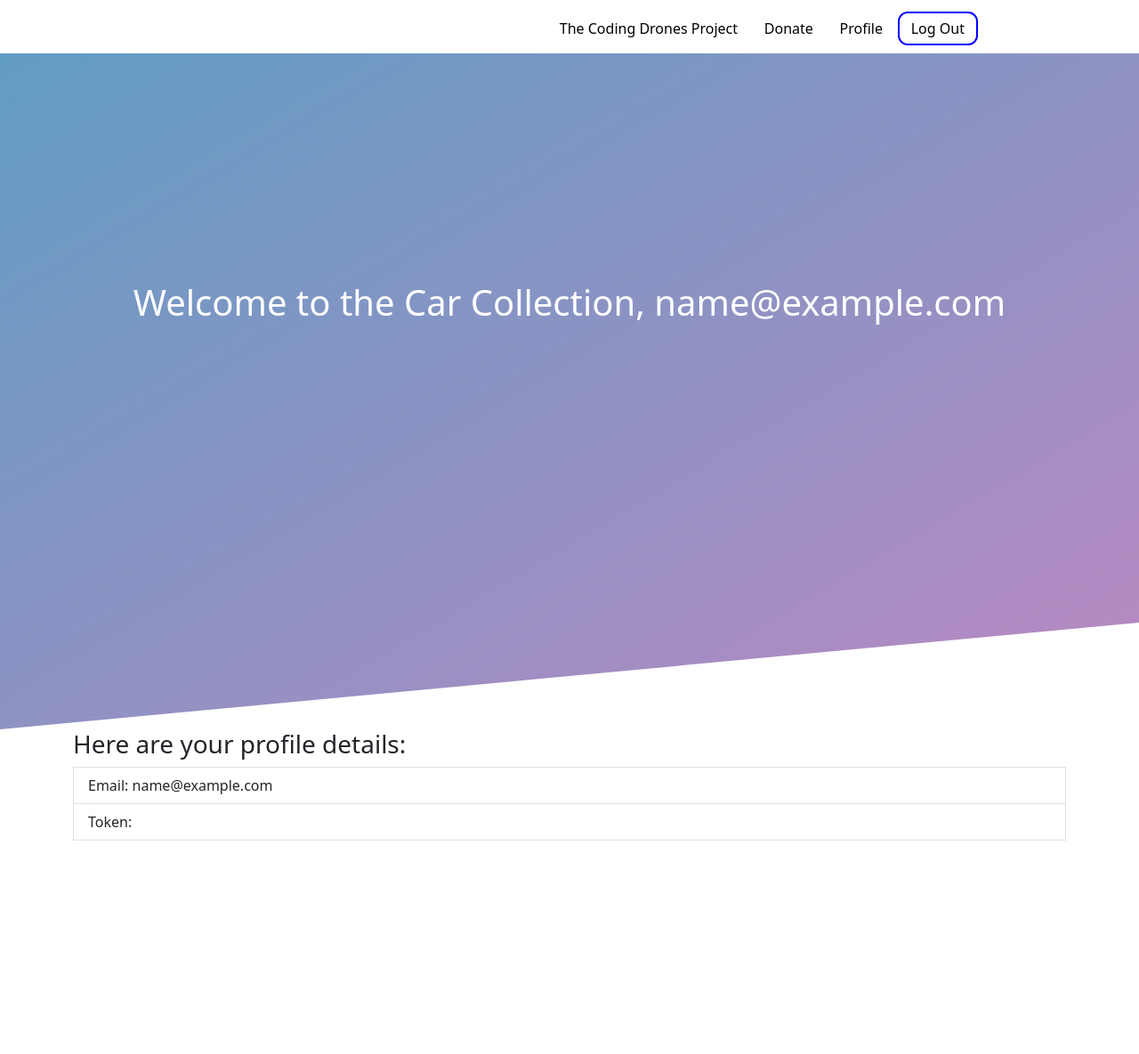
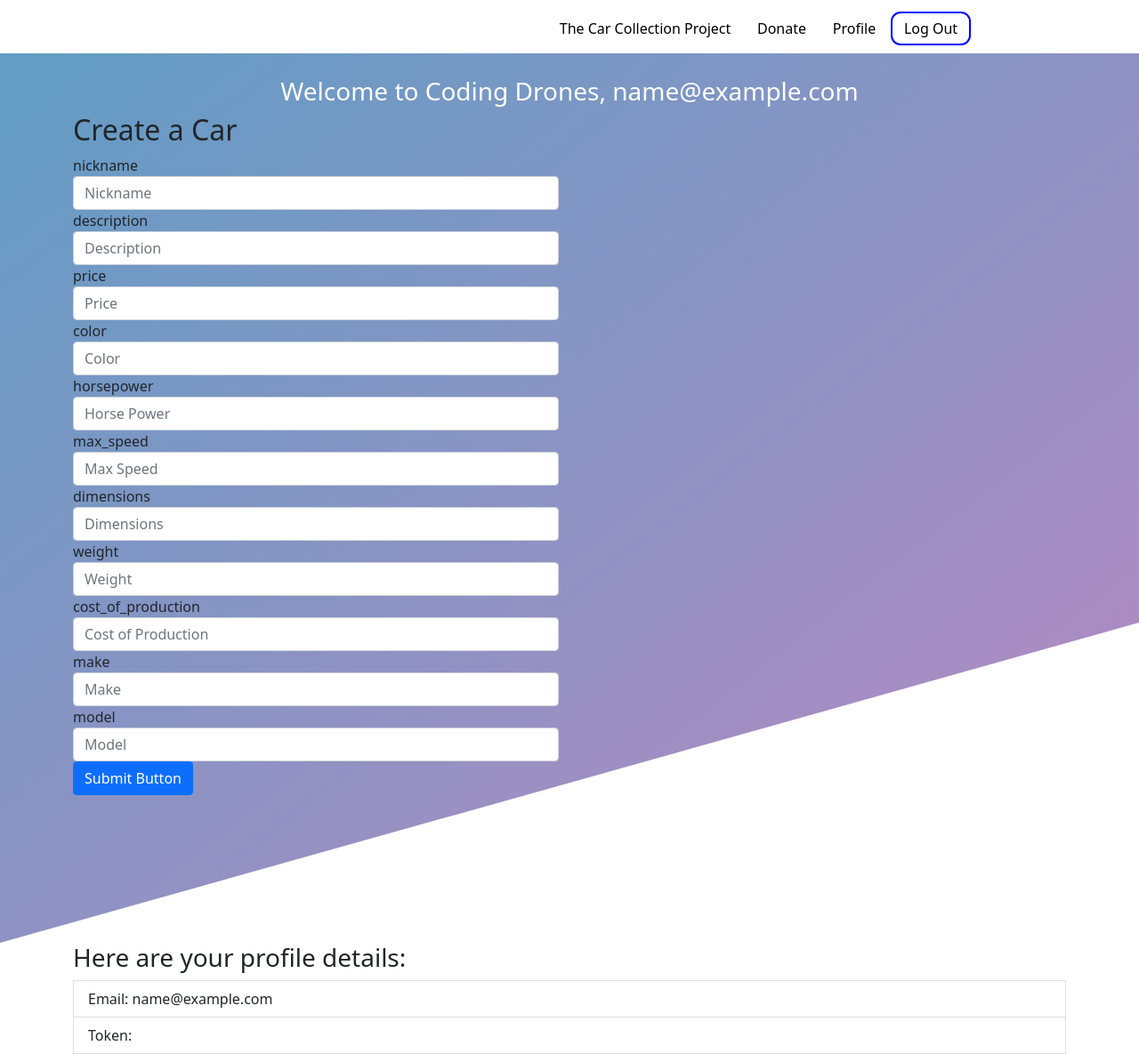
Before and after one commit to onitram52/Week6Homework, a Flask app: page /profile in a window 1280 px wide. Shown: the whole page at 89% size. Before the commit the page ends 945 px from the top, so only its background shows below. Run offline with Flask 3, Linux system fonts and the light colour scheme; the visitor is signed in with stand-in values (Sample User, id 1); data that the repository does not hold is empty; some libraries are stand-ins or nearby versions.

Commit message:
adding stuff

```diff
--- a/car_collection/forms.py
+++ b/car_collection/forms.py
@@ -11,14 +11,15 @@ class UserLoginForm(FlaskForm):
     submit_button = SubmitField()
 
 class CarForm(FlaskForm):
-    name = StringField('name')
+    nickname = StringField('nickname')
     description = StringField('description')
     price = DecimalField('price', places = 2)
-    camera_quality = StringField('camera_quality')
-    flight_time = StringField('flight_time')
+    color = StringField('color')
+    horsepower = StringField('horsepower')
     max_speed = StringField('max_speed')
     dimensions = StringField('dimensions')
     weight = StringField('weight')
     cost_of_production = DecimalField('cost_of_production', places = 2)
-    series = StringField('series')
+    make = StringField('make')
+    model = StringField('model')
     submit_button = SubmitField()
--- a/car_collection/models.py
+++ b/car_collection/models.py
@@ -90,7 +90,7 @@ class Car(db.Model):
 
 class CarSchema(ma.Schema):
     class Meta:
-        fields = ['id', 'nickname', 'description', 'price', 'color', 'horsepower', 'max_speed', 'dimensions', 'weight', 'cost_of_production', 'make', 'model',]
+        fields = ['id', 'nickname', 'description', 'price', 'color', 'horsepower', 'max_speed', 'dimensions', 'weight', 'cost_of_production', 'make', 'model']
 
 car_schema = CarSchema()
 cars_schema = CarSchema(many=True)
--- a/car_collection/site/routes.py
+++ b/car_collection/site/routes.py
@@ -1,5 +1,7 @@
-from flask import Blueprint, render_template
-from flask_login import login_required
+from flask import Blueprint, render_template, request, redirect, url_for
+from flask_login import login_required, current_user
+from car_collection.forms import CarForm
+from car_collection.models import Car, db
 
 site = Blueprint('site', __name__, template_folder = 'site_templates')
 
@@ -8,7 +10,38 @@ def home():
     return render_template('index.html')
 
 
-@site.route('/profile')
+@site.route('/profile', methods = ['GET', 'POST'])
 @login_required
 def profile():
-    return render_template('profile.html')
+    my_car = CarForm()
+    try:
+        if request.method == "POST" and my_car.validate_on_submit():
+            name = my_car.name.data
+            description = my_car.description.data
+            price = my_car.price.data
+            color = my_car.color.data
+            horsepower = my_car.horsepower.data
+            max_speed = my_car.max_speed.data
+            dimensions = my_car.dimensions.data
+            weight = my_car.weight.data
+            cost_of_production = my_car.cost_of_production.data
+            make = my_car.make.data
+            model = my_car.model.data
+            user_token = current_user.token
+
+            car = Car(name, description, price, color, horsepower, max_speed, dimensions, weight, cost_of_production, make, model, user_token)
+
+            db.session.add(car)
+            db.session.commit()
+
+            return redirect(url_for('site.profile'))
+
+    except:
+        raise Exception("Drone not created, please check your form and try again!")
+
+    user_token = current_user.token
+
+    cars = Car.query.filter_by(user_token = user_token)
+
+
+    return render_template('profile.html', form = my_car, cars = cars)
--- a/car_collection/site/site_templates/profile.html
+++ b/car_collection/site/site_templates/profile.html
@@ -18,13 +18,36 @@
 
 
 <header class="hero-section">
-    <h1 class="header-text">Welcome to the Car Collection, {{ current_user.email }}</h1>
+    <h3 class="header-text">Welcome to Coding Drones, {{ current_user.email }}</h3>
+
+    <main class="container drone_form">
+        <div class="row">
+            <aside class="col-12 col-md-6">
+                <h2>Create a Car</h2>
+                {% include 'car_form.html' %}
+            </aside>
+        </div>
+    </main>
 </header>
 
 <div class="container">
     <h3>Here are your profile details:</h3>
     <li class="list-group-item">Email: {{ current_user.email }}</li>
     <li class="list-group-item">Token: {{ current_user.token }}</li>
+    <div class="row">
+        {% for car in cars %}
+        <div class="col-3">
+            <div class="card" style="width: 18rem;">
+            <img class="card-img-top" src="https://tenor.com/bUmvi.gif" alt="Card image cap">
+            <div class="card-body">
+                <h5 class="card-title">{{ car.name }}</h5>
+                <p class="card-text">{{ car.description }}</p>
+                <p>${{ car.price }}</p>
+            </div>
+            </div>
+        </div>
+        {% endfor %}
+    </div>
 </div>
 
 
--- a/car_collection/static/css/main.css
+++ b/car_collection/static/css/main.css
@@ -86,7 +86,7 @@ ul#horizontal-list a:nth-last-child(1) {
 }
 
 .hero-section {
-    height: 95vh;
+    height: 1000px;
     background-image:linear-gradient(to right bottom, rgba(30, 115,172, 0.7), rgba(142, 57, 153, 0.6)), url();
     background-size: cover;
     background-position: 35% 50%;
@@ -98,8 +98,14 @@ ul#horizontal-list a:nth-last-child(1) {
 .header-text {
     display: flex;
     justify-content: center;
-    padding-top: 20%;
+    padding-top: 2%;
     left: 20rem;
     top: 10rem;
     color: white;
 }
+
+.car_form{
+    padding-top: 2%;
+    padding-bottom: 2%;
+    color: white;
+}
--- a/car_collection/templates/base.html
+++ b/car_collection/templates/base.html
@@ -23,7 +23,7 @@
     <div>
         <ul id="horizontal-list">
             <a href="{{ url_for('site.home') }}">
-                <li>The Coding Drones Project</li>
+                <li>The Car Collection Project</li>
             </a>
             <a href="{{ url_for('site.home') }}">
                 <li>Donate</li>
--- /dev/null
+++ b/car_collection/templates/car_form.html
@@ -0,0 +1,53 @@
+<form method = "POST">
+    {{ form.hidden_tag() }}
+    <div class="form-group">
+        <fieldset id="nickname-field">
+        {{ form.nickname.label }}
+        {{ form.nickname(class = "form-control", placeholder = "Nickname") }}
+        </fieldset>
+        <fieldset id="description-field">
+        {{ form.description.label }}
+        {{ form.description(class = "form-control", placeholder = "Description") }}
+        </fieldset>
+        <fieldset id="price-field">
+        {{ form.price.label }}
+        {{ form.price(class = "form-control", placeholder = "Price") }}
+        </fieldset>
+        <fieldset id="color-field">
+        {{ form.color.label }}
+        {{ form.color(class = "form-control", placeholder = "Color") }}
+        </fieldset>
+        <fieldset id="horse-field">
+        {{ form.horsepower.label }}
+        {{ form.horsepower(class = "form-control", placeholder = "Horse Power") }}
+        </fieldset>
+        <fieldset id="max-field">
+        {{ form.max_speed.label }}
+        {{ form.max_speed(class = "form-control", placeholder = "Max Speed") }}
+        </fieldset>
+        <fieldset id="dimensions-field">
+        {{ form.dimensions.label }}
+        {{ form.dimensions(class = "form-control", placeholder = "Dimensions") }}
+        </fieldset>
+        <fieldset id="weight-field">
+        {{ form.weight.label }}
+        {{ form.weight(class = "form-control", placeholder = "Weight") }}
+        </fieldset>
+        <fieldset id="cop-field">
+        {{ form.cost_of_production.label }}
+        {{ form.cost_of_production(class = "form-control", placeholder = "Cost of Production") }}
+        </fieldset>
+        <fieldset id="make-field">
+        {{ form.make.label }}
+        {{ form.make(class = "form-control", placeholder = "Make") }}
+        </fieldset>
+        <fieldset id="model-field">
+        {{ form.model.label }}
+        {{ form.model(class = "form-control", placeholder = "Model") }}
+        </fieldset>
+
+        <!-- Submit Area Button -->
+        {{ form.submit_button(class = "btn btn-primary btn-block") }}
+
+    </div>
+</form>
```
Also changed, not shown: 1 other file.
